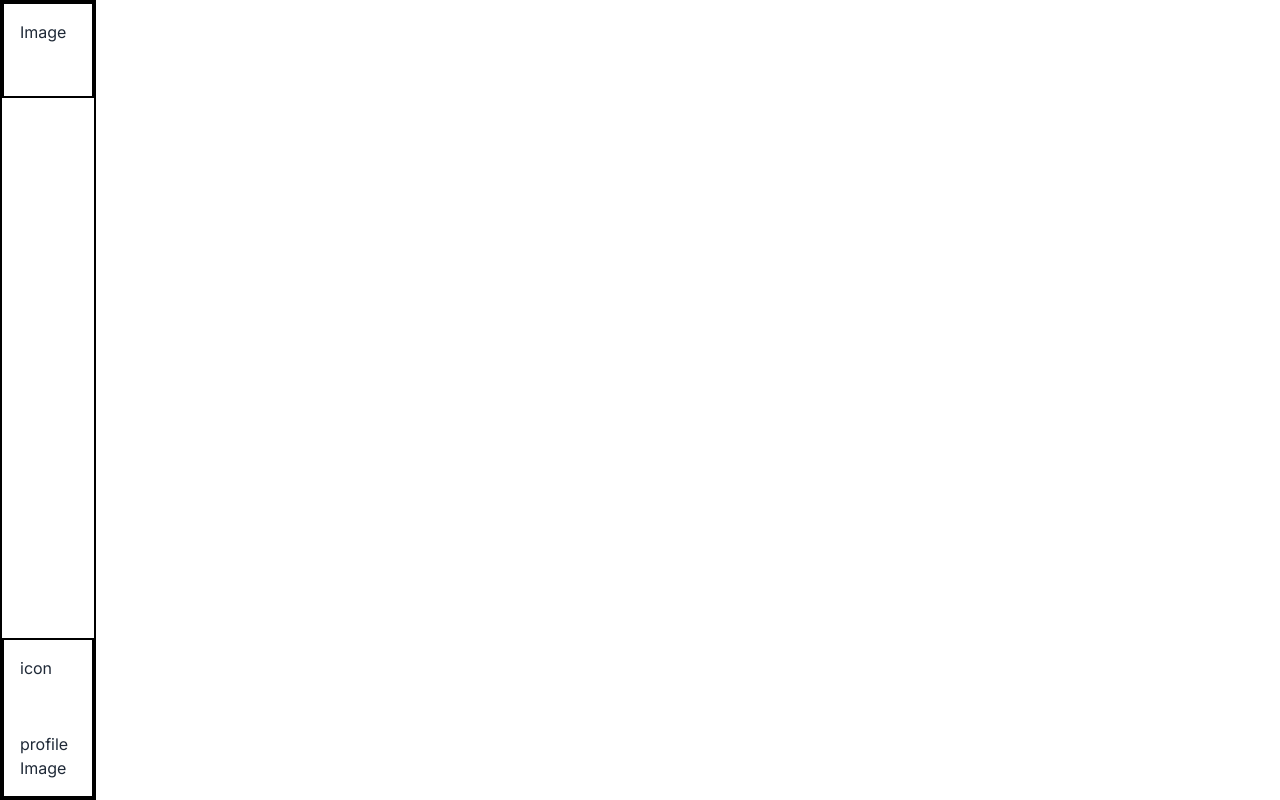
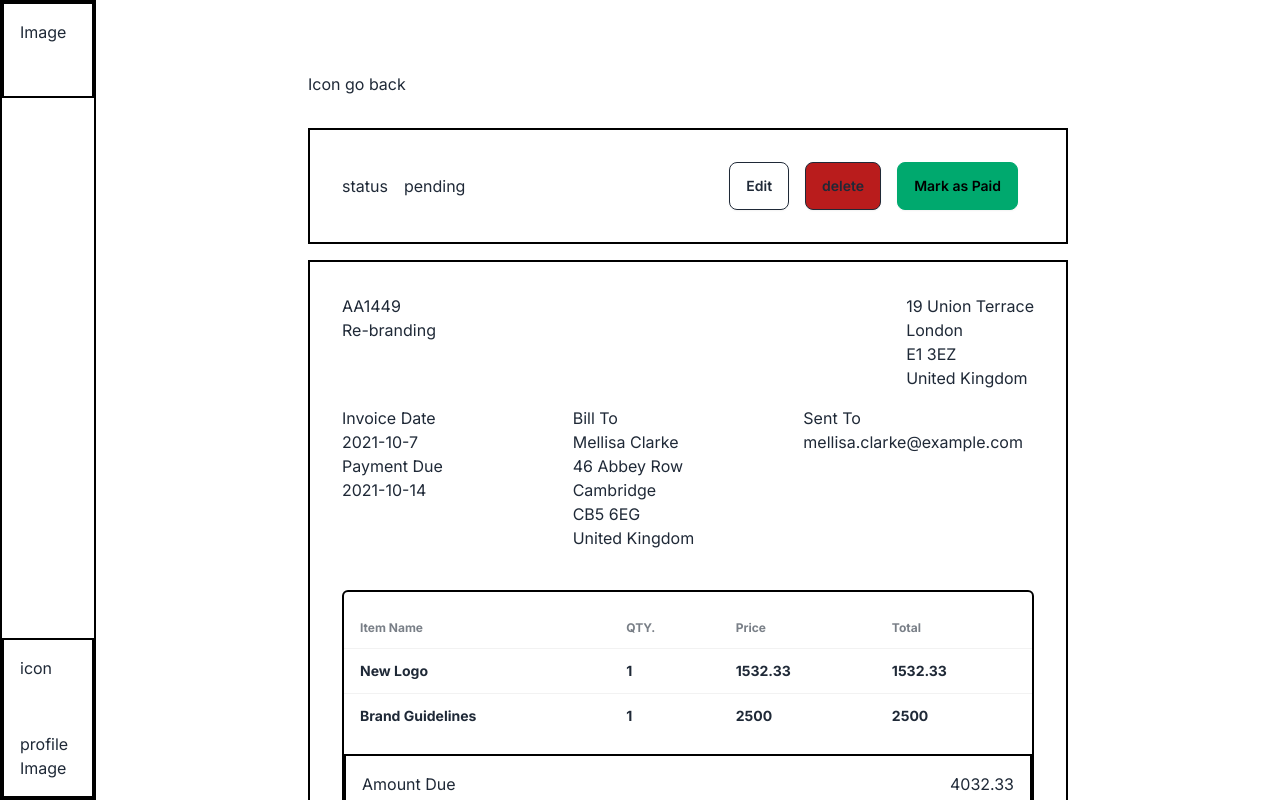
Before and after one commit to IDNK2203/outvoice, a Next.js app: page /invoice/AA1449 in a window 1280 px wide. Built offline with nearby package versions, Linux system fonts and the light colour scheme.

Commit message:
completed structural implementation of the invoice details page & status change action btn

```diff
--- a/src/app/invoice/[id]/page.tsx
+++ b/src/app/invoice/[id]/page.tsx
@@ -1,11 +1,135 @@
-import { useInvctxGetById } from "@/context/invoice";
+"use client";
+
+import { useInvctxGetById, useInvctxGetDispatch } from "@/context/invoice";
+import { actionTypes } from "@/context/reducers/invoiceReducer";
+import Link from "next/link";
 
 export default function Page({ params }: { params: { id: string } }) {
   const { id } = params;
   const invoice = useInvctxGetById(id);
+  const dispatch = useInvctxGetDispatch();
+  const handlePaymentStatusChange = () => {
+    dispatch({ type: actionTypes.TOOGLE_STATUS, payload: { id: id } });
+  };
+
+  if (!invoice) {
+    return (
+      <main className='flex-1 flex h-full flex-col items-center overflow-y-scroll p-24 py-16'>
+        <div className='w-[760px]'>
+          <h2 className='text-3xl'>No Invoice Found</h2>
+        </div>
+      </main>
+    );
+  }
+
   return (
     <main className='flex-1 flex h-full flex-col items-center overflow-y-scroll p-24 py-16'>
-      <div className='w-[760px]'></div>
+      <div className='w-[760px]'>
+        <section className='my-2 mb-8'>
+          <Link href={"/"}>
+            {" "}
+            <span> Icon</span> go back
+          </Link>
+        </section>
+        <section className='flex justify-between items-center border-2 border-black p-8 my-2 mb-4'>
+          <div className='flex'>
+            <p>status</p>
+            <p className='mx-4'>{invoice?.status}</p>
+          </div>
+          <div className='flex justify-between'>
+            <button className='btn mx-4'>Edit</button>
+            <button className='btn bg-red-700'>delete</button>
+            {invoice?.status === "pending" && (
+              <button
+                onClick={handlePaymentStatusChange}
+                className='btn mx-4 btn-success'
+              >
+                Mark as Paid
+              </button>
+            )}
+          </div>
+        </section>
+        <section className='flex flex-col justify-between border-2 border-black p-8 my-2 mb-4'>
+          <div className='flex justify-between items-start'>
+            <div className='flex flex-col'>
+              <p>{invoice?.id} </p>
+              <p>{invoice?.description} </p>
+            </div>
+            <div className='flex flex-col'>
+              <p>{invoice?.senderAddress?.street} </p>
+              <p>{invoice?.senderAddress?.city} </p>
+              <p>{invoice?.senderAddress?.postCode} </p>
+              <p>{invoice?.senderAddress?.country} </p>
+            </div>
+          </div>
+          <div className='flex justify-between  py-4 items-start'>
+            <div className='flex-1 '>
+              <div className='flex flex-col'>
+                <p>Invoice Date </p>
+                <p>{invoice?.createdAt} </p>
+              </div>
+              <div className='flex flex-col'>
+                <p>Payment Due </p>
+                <p>{invoice?.paymentDue} </p>
+              </div>
+            </div>
+            <div className='flex-1'>
+              <div className='flex flex-col'>
+                <p>Bill To </p>
+                <p>{invoice?.clientName} </p>
+              </div>
+              <div className='flex flex-col'>
+                <p>{invoice?.clientAddress?.street} </p>
+                <p>{invoice?.clientAddress?.city} </p>
+                <p>{invoice?.clientAddress?.postCode} </p>
+                <p>{invoice?.clientAddress?.country} </p>
+              </div>
+            </div>
+            <div className='flex-1 flex flex-col'>
+              <p>Sent To </p>
+              <p>{invoice?.clientEmail} </p>
+            </div>
+          </div>
+          <div className='rounded-md border-2 border-black my-2 mt-6 flex flex-col justify-center items-center'>
+            {invoice?.items?.length !== 0 && invoice?.items ? (
+              <>
+                <div className='w-full py-4 overflow-x-auto'>
+                  <table className='table'>
+                    <thead>
+                      <tr>
+                        <th>Item Name</th>
+                        <th>QTY.</th>
+                        <th>Price</th>
+                        <th>Total</th>
+                      </tr>
+                    </thead>
+                    <tbody>
+                      {/* row 1 */}
+                      {invoice?.items.map((el, i) => (
+                        <tr key={i}>
+                          <th>{el.name}</th>
+                          <th>{el.quantity}</th>
+                          <th>{el.price}</th>
+                          <th>{el.total}</th>
+                        </tr>
+                      ))}
+                    </tbody>
+                  </table>
+                </div>
+
+                <div className='flex justify-between p-4 w-full border-2 border-black rounded-ee-md'>
+                  <p>Amount Due</p>
+                  <p>{invoice?.total}</p>
+                </div>
+              </>
+            ) : (
+              <p className='text-2xl'>
+                No Item Added, Edit draft and add item.
+              </p>
+            )}
+          </div>
+        </section>
+      </div>
     </main>
   );
 }
--- a/src/app/layout.tsx
+++ b/src/app/layout.tsx
@@ -2,6 +2,7 @@ import type { Metadata } from "next";
 import { Inter } from "next/font/google";
 import "./globals.css";
 import Sidebar from "@/components/Sidebar";
+import InvoiceProvider from "@/context/invoice";
 
 const inter = Inter({ subsets: ["latin"] });
 
@@ -21,7 +22,7 @@ export default function RootLayout({
         className={`${inter.className} flex overflow-hidden min-h-[600px] h-screen`}
       >
         <Sidebar />
-        {children}
+        <InvoiceProvider>{children}</InvoiceProvider>
       </body>
     </html>
   );
--- a/src/context/invoice.tsx
+++ b/src/context/invoice.tsx
@@ -61,14 +61,11 @@ export default function InvoiceProvider({ children }: propsI) {
   );
 }
 // create context utility hook
-// filter by Status
-// get Invoice by ID
 export const useInvctxFilterByStatus = (...status: string[]) => {
   const invoices = useContext(invoiceContext).state.invoices;
   return invoices.filter((el) => status.includes(el.status));
 };
-
 export const useInvctxGetById = (id: string) =>
-  useContext(invoiceContext).state.invoices.filter((el) => id === el.id);
+  useContext(invoiceContext).state.invoices.find((el) => id === el.id);
 export const useInvctxGetState = () => useContext(invoiceContext).state;
 export const useInvctxGetDispatch = () => useContext(invoiceContext).dispatch;
```
